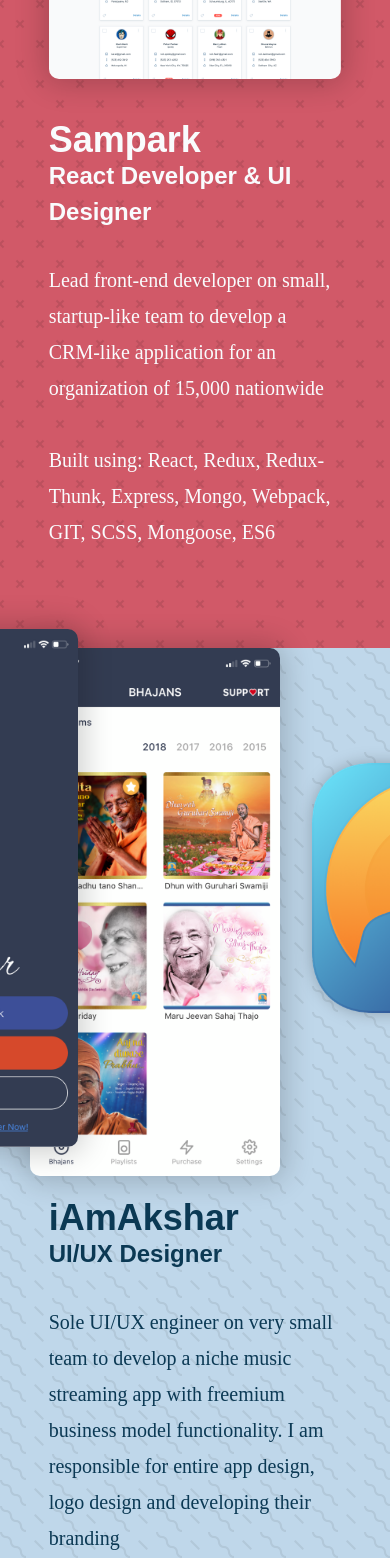
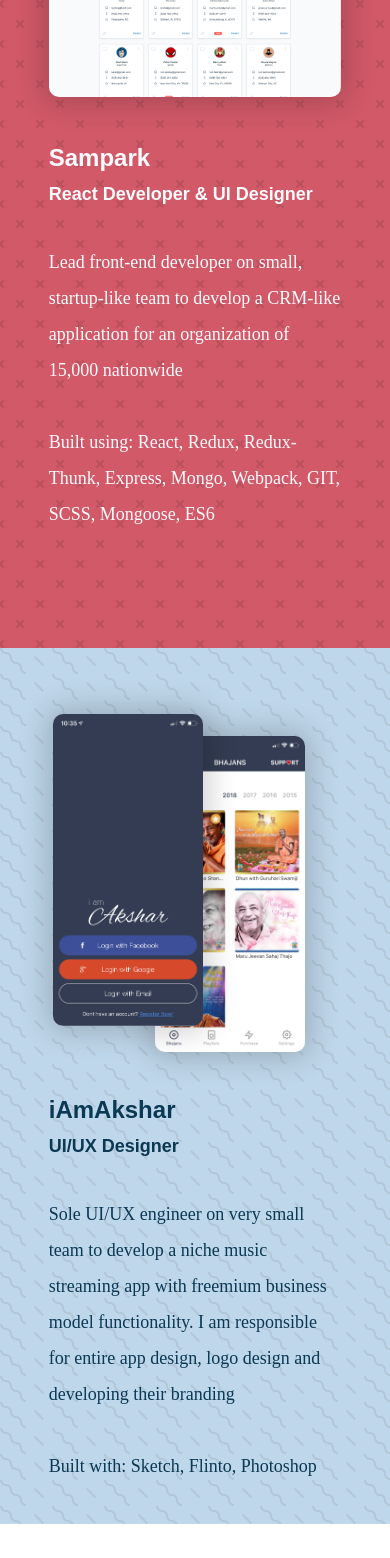
Before and after one commit to sahishnu/sahishnu.github.io, a React (Create React App) app: page / in a window 390 px wide. Shown: the part 1040-2598 px from the top of the page. After the commit the page ends 2564 px from the top, so only its background shows below. Built offline with nearby package versions, Linux system fonts and the light colour scheme.

Commit message:
fix iamakshar mobile styling

```diff
--- a/src/styles/components/sections/IAmAkshar.scss
+++ b/src/styles/components/sections/IAmAkshar.scss
@@ -5,7 +5,7 @@
   flex-direction: column;
   background-color: $pale-aqua;
   background-image: $wiggle;
-
+  padding: 1rem 0;
   .med-column {
     width: 75%;
     max-width: 800px;
@@ -24,11 +24,16 @@
         margin-right: 2rem;
         z-index: 0;
       }
+
       .shot {
         width: 100%;
         align-self: center;
         border-radius: 10px;
-        width: 250px;
+        max-width: 250px;
+
+        &.img3 {
+          width: 150px;
+        }
       }
     }
 
@@ -51,6 +56,34 @@
       }
     }
   }
+}
 
+@media screen and (max-width: 600px) {
+  .iamakshar {
+    .med-column {
+      .shot-container {
+        margin-top: 0;
+        .img1, .img2, .img3 {
+          margin-bottom: 1rem;
+          max-width: 150px;
 
+          &.img3 {
+            display: none;
+          }
+        }
+      }
+      .section-text {
+        font-size: 18px;
+        .section-title {
+          font-size: 24px;
+        }
+        .section-byline {
+          font-size: 18px;
+        }
+        .section-description {
+          font-size: 18px;
+        }
+      }
+    }
+  }
 }
--- a/src/styles/components/sections/Sampark.scss
+++ b/src/styles/components/sections/Sampark.scss
@@ -36,10 +36,25 @@
       }
     }
   }
-
 }
 
 
 @media screen and (max-width: 600px) {
+  .sampark {
+    .med-column {
 
+      .section-text {
+        font-size: 18px;
+        .section-title {
+          font-size: 24px;
+        }
+        .section-byline {
+          font-size: 18px;
+        }
+        .section-description {
+          font-size: 18px;
+        }
+      }
+    }
+  }
 }
```
